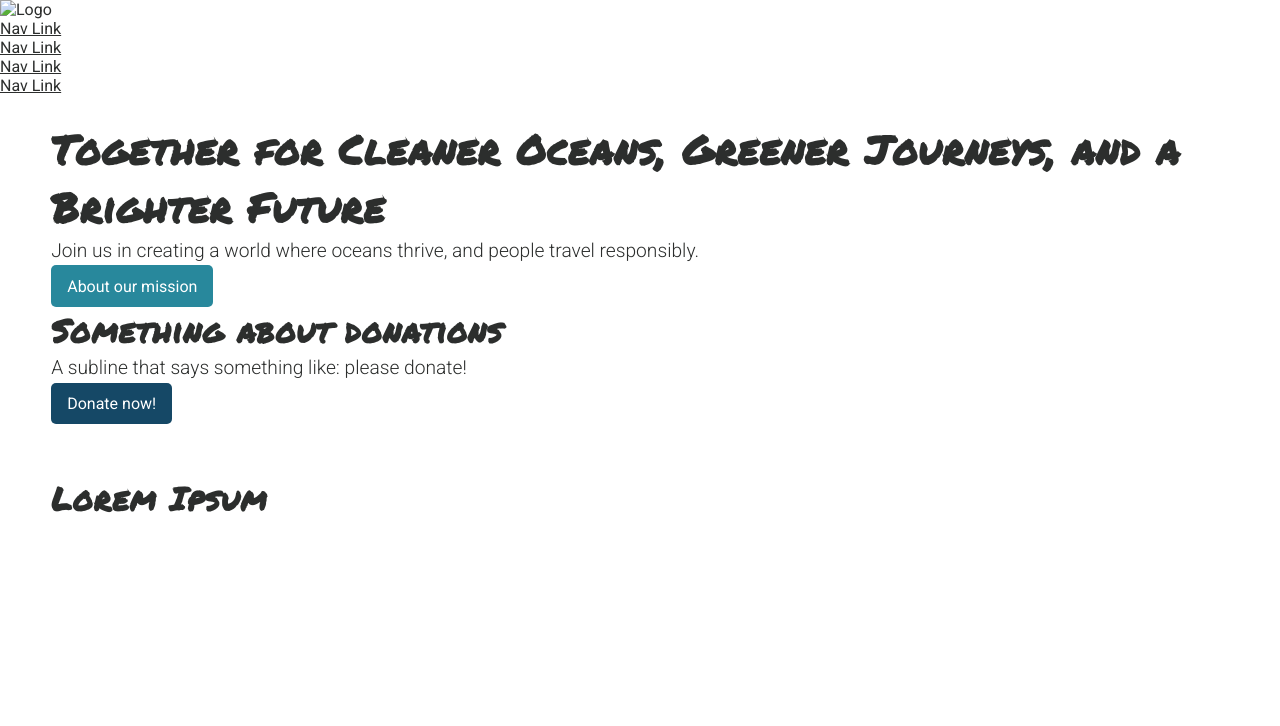
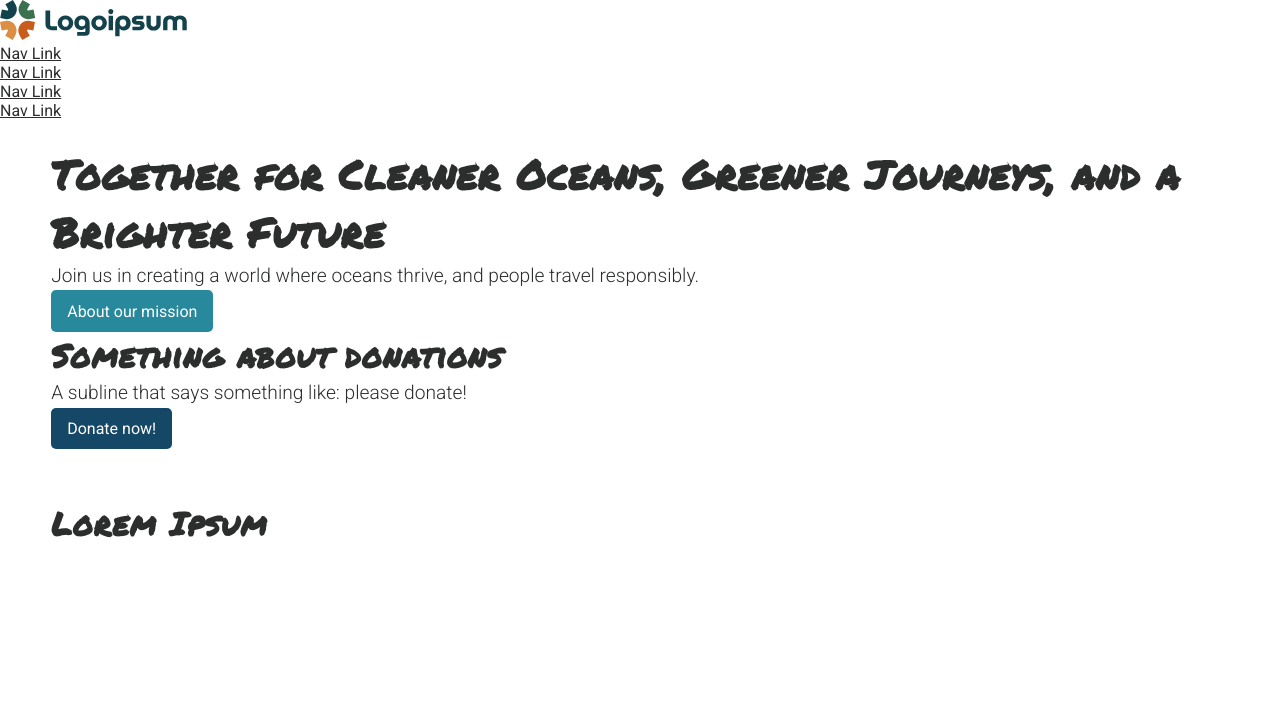
Before and after one commit to juliabaur/oceans-four, a plain HTML site: page index.html in a window 1280 px wide. Shown: the top 726 px of the page. Drawn offline with Linux system fonts and the light colour scheme; the site is published under a folder, as on GitHub Pages, so addresses that start at the root find nothing; a web font is replaced by a local one.

Commit message:
bugfix logo

```diff
--- a/index.html
+++ b/index.html
@@ -12,7 +12,7 @@
   </head>
   <body>
     <header>
-      <img src="/src/images/logoipsum-330.svg" alt="Logo" />
+      <img src="src/images/logoipsum-330.svg" alt="Logo" />
       <nav>
         <ul>
           <li><a href="#">Nav Link</a></li>
```
